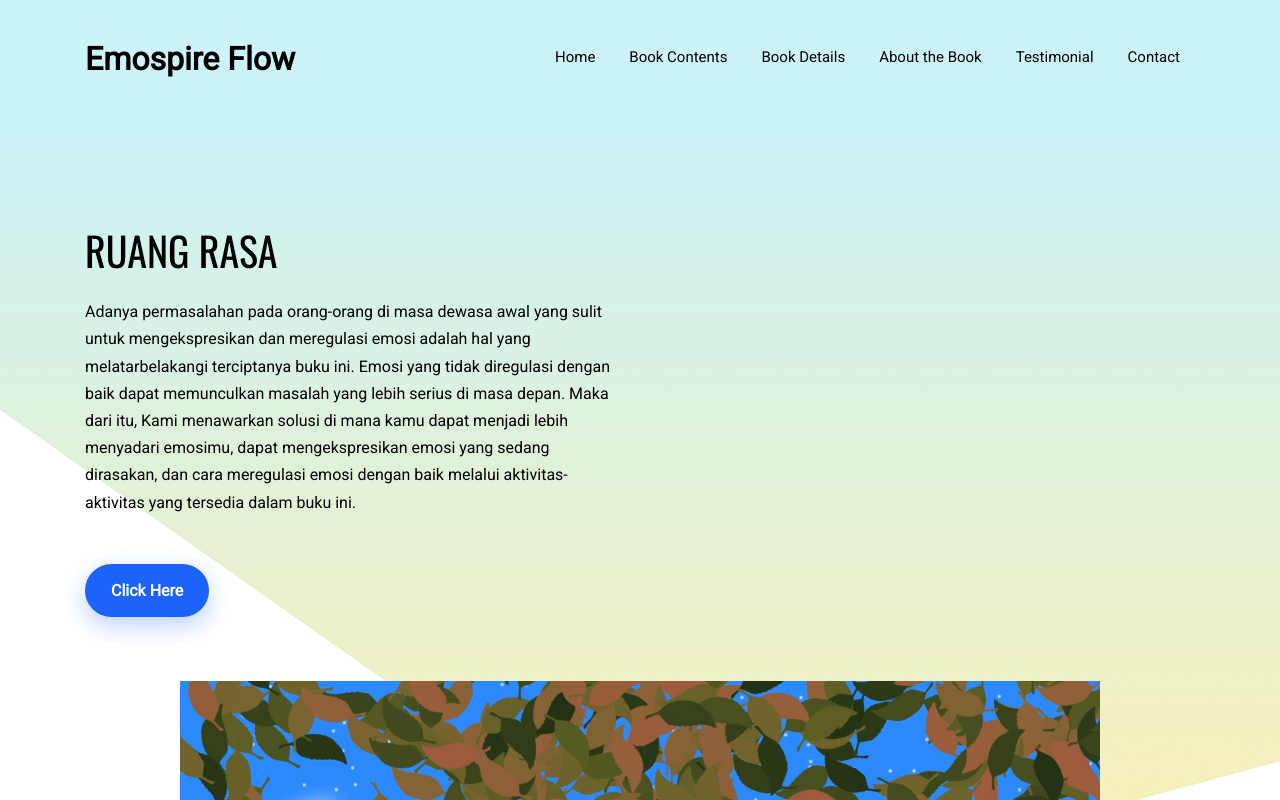
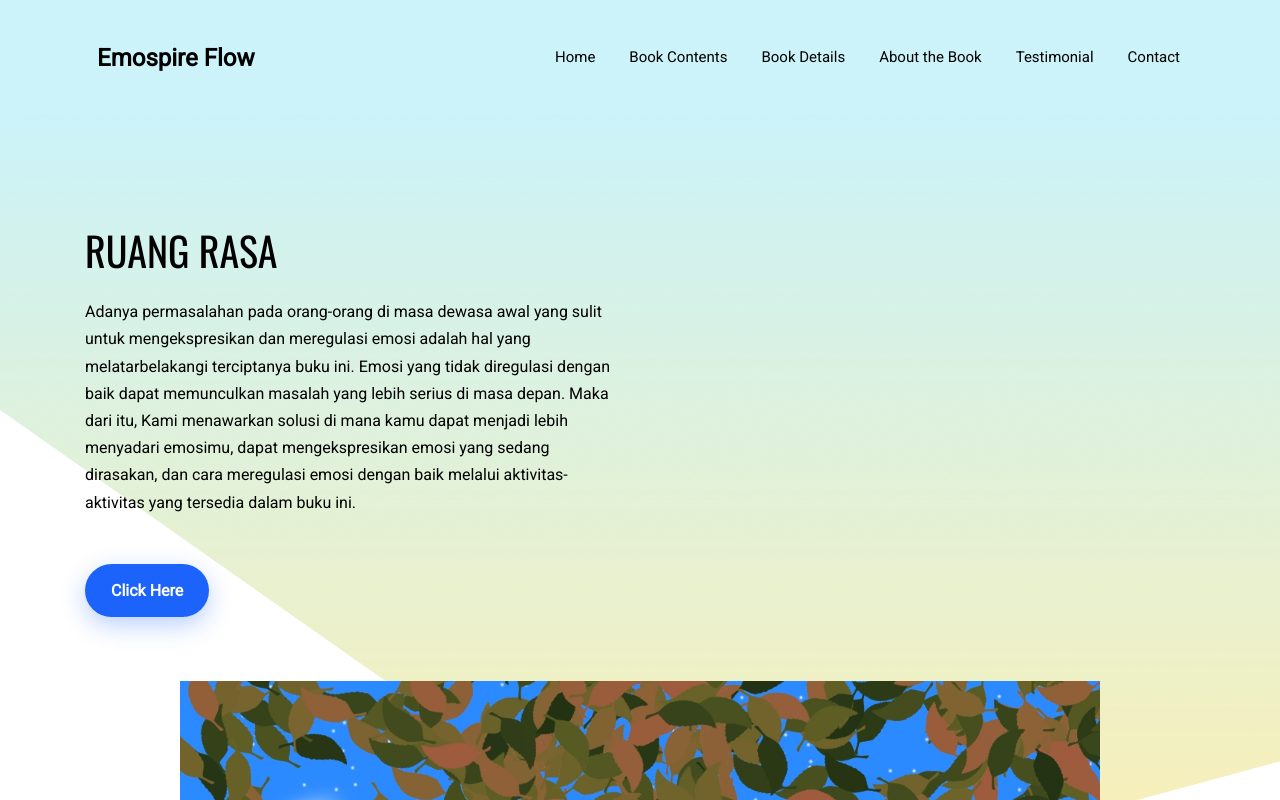
Before and after one commit to nabila319/emospire_flow, a plain HTML site: page index.html in a window 1280 px wide. Shown: the top 800 px of the page. Drawn offline with nearby package versions, Linux system fonts and the light colour scheme; files whose address does not match are found by name.

Commit message:
Update style.css

```diff
--- a/css/style.css
+++ b/css/style.css
@@ -72,7 +72,7 @@ a:hover {
   .logo-break {
     display: block;
     line-height: 1.3;
-    margin-top: 8px;
+    margin-top: 2px;
   }
 }
 
@@ -482,11 +482,13 @@ ul li a {
   position: relative;
 }
 .site-navbar .site-logo a {
-  font-weight: 200;
-  color: #fff;
-  font-size: 2rem;
-  font-weight: bold;
-}
+  display: inline-block;
+  padding-left: 0.75rem; /* Tambah jarak dari kiri */
+  line-height: 1.1; /* Rapatkan sedikit jarak antar baris */
+  font-size: 1.5rem;
+  font-weight: 700;
+}
+
 .site-navbar .site-navigation .site-menu {
   margin-bottom: 0;
 }
```
